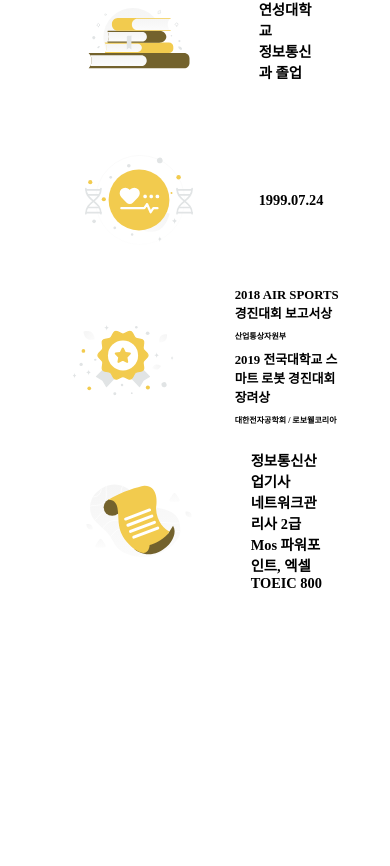
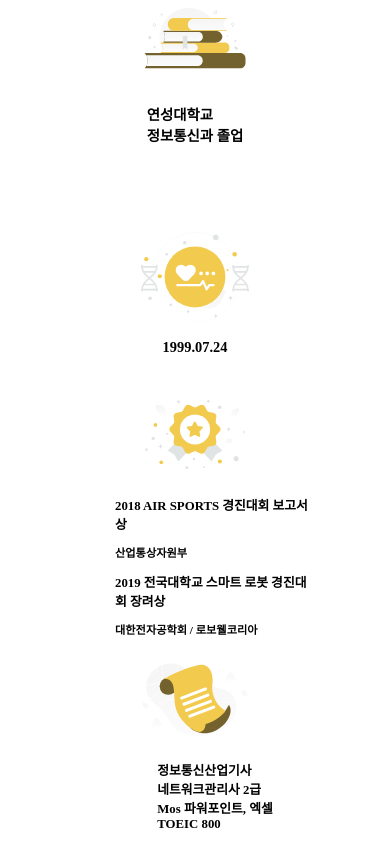
Before and after one commit to Lee-Soojin/Sooijn-Portfolio, a React (Create React App) app: page / in a window 390 px wide. Shown: the part 1617-2483 px from the top of the page. Before the commit the page ends 2239 px from the top, so only its background shows below. Built offline with nearby package versions, Linux system fonts and the light colour scheme; the HTML template or start-up script is replaced by a standard one; a web font is replaced by a local one.

Commit message:
CSS: about 반응형 수정

```diff
--- a/src/components/about/about.module.css
+++ b/src/components/about/about.module.css
@@ -136,11 +136,13 @@
   font-size: 0.8rem;
 }
 
-.about_intro_awards > ul > li > p {
-  font-size: 0.5rem;
+@media screen and (min-width: 1201px) and (max-width: 1470px) {
+  .about_introduction {
+    width: 80%;
+  }
 }
 
-@media screen and (max-width: 1920px) and (min-width: 671px) {
+@media screen and (max-width: 1200px) {
   .about {
     top: 110%;
   }
@@ -173,7 +175,7 @@
   }
 
   .about_intro_awards > ul > li > p {
-    font-size: 0.6rem;
+    font-size: 0.7rem;
   }
 
   .about_intro_certification {
@@ -200,16 +202,21 @@
 
   .about_introduction {
     grid-template-columns: repeat(1, 1fr);
-    grid-template-rows: repeat(4, 10rem);
+    grid-template-rows: repeat(4, 14rem);
     margin: 0.5rem;
     font-size: 0.9rem;
   }
 
-  .about_intro_awards {
-    padding: 2rem 0;
+  .about_intro_awards > ul {
+    width: 15rem;
+    white-space: pre-line;
   }
 
   .about_introduction > div > img {
     width: 9rem;
   }
+
+  .about_intro_certification {
+    font-size: 0.8rem;
+  }
 }
```
